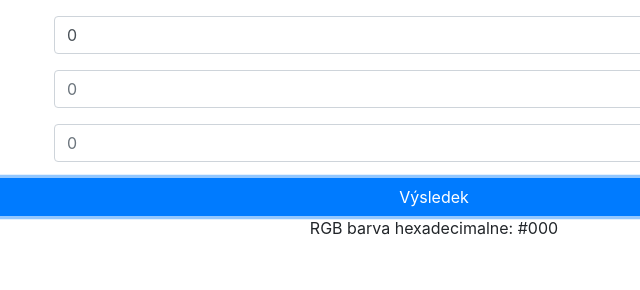
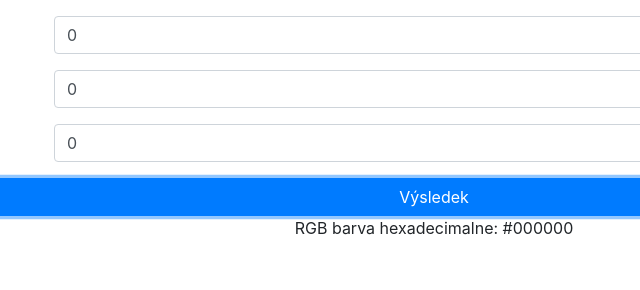
Before and after one commit to Exanys/RGB, a plain HTML site: page index.html in a window 1280 px wide. Both pictures are taken after a click on the button "Výsledek". Shown: the part 200-490 px from the top of the page, 206-846 px from the left. Drawn offline with nearby package versions, Linux system fonts and the light colour scheme.

Commit message:
bez grafiky

```diff
--- a/index.html
+++ b/index.html
@@ -17,15 +17,15 @@
             <form>
                 <div class="form-group row text-center">
                     <label class="col-2 col-form-label" for="R">R:</label>
-                    <input type="text" class="form-control col-10" placeholder="0" name="R" id="R"/>
+                    <input type="text" class="form-control col-10" value="0" name="R" id="R"/>
                 </div>
                 <div class="form-group row text-center">
                     <label class="col-2 col-form-label" for="G">G:</label>
-                    <input type="text" class="form-control col-10" placeholder="0" name="G" id="G"/>
+                    <input type="text" class="form-control col-10" value="0" name="G" id="G"/>
                 </div>
                 <div class="form-group row text-center">
                     <label class="col-2 col-form-label" for="B">B:</label>
-                    <input type="text" class="form-control col-10" placeholder="0" name="B" id="B" />
+                    <input type="text" class="form-control col-10" value="0" name="B" id="B" />
                 </div>
             </form>
             <button class="btn btn-primary col-12" id="btn">Výsledek</button>
--- a/index.js
+++ b/index.js
@@ -1,39 +1,55 @@
 const btn =document.getElementById("btn");
-const R = document.getElementById("R");
-const G = document.getElementById("G");
+const  R = document.getElementById("R");
+const  G = document.getElementById("G");
 const B = document.getElementById("B");
 const vystup = document.getElementById("vystup");
-let RGB = [R.value, G.value, B.value];
 let RGBhex = [];
+//let RGB = [];
 let chybne = 0;
+let hexa;
 
 
 
 
-btn.addEventListener("click",function vypis(){
+btn.addEventListener("click",function(){
+    RGB = [R.value, G.value, B.value];
+    vypis();
+    clean();
+})
+
+function prevod(value){
+
+        if(value > 255 || value < 0){
+            chybne = parseInt(value);
+        }else if(value >= 0 && value < 10){
+            RGBhex.push(`0${value.toString().toUpperCase()}`);
+        }else{
+            hexa = parseInt(value).toString(16).toUpperCase();
+            if(hexa.length < 2){
+                RGBhex.push("0"+hexa);
+            }else{RGBhex.push(hexa);}
+    }
+
+}
+function clean(){
+    RGB = [];
+    RGBhex = [];
+    R.value = 0;
+    G.value = 0;
+    B.value = 0;
+    chybne = 0;
+}
+
+function vypis(){
+
     prevod(RGB[0]);
     prevod(RGB[1]);
     prevod(RGB[2]);
     if(chybne > 0){
-        vystup.innerHTML = `<p>RGB barva hexadecimalne: ${chybne} neni v rozsahu</p>`;
+        vystup.innerHTML = `<p>RGB barva hexadecimalne: ${chybne} není v rozsahu 0 až 250</p>`;
     }
     else{
         vystup.innerHTML = `<p>RGB barva hexadecimalne: #${RGBhex[0]}${RGBhex[1]}${RGBhex[2]}</p>`;
     }
-    clean();
-})
 
-function prevod(value){
-        if(value > 255 || value < 0){
-            chybne = parseInt(value);
-        }else if(value >= 0 && value < 10){
-            RGBhex.push(`0${value.toString()}`);
-        }else
-           RGBhex.push(parseInt(value).toString(16));
 }
-function clean(){
-    RGB = [];
-    R.value = 0;
-    R.value = 0;
-    R.value = 0;
-}
```
